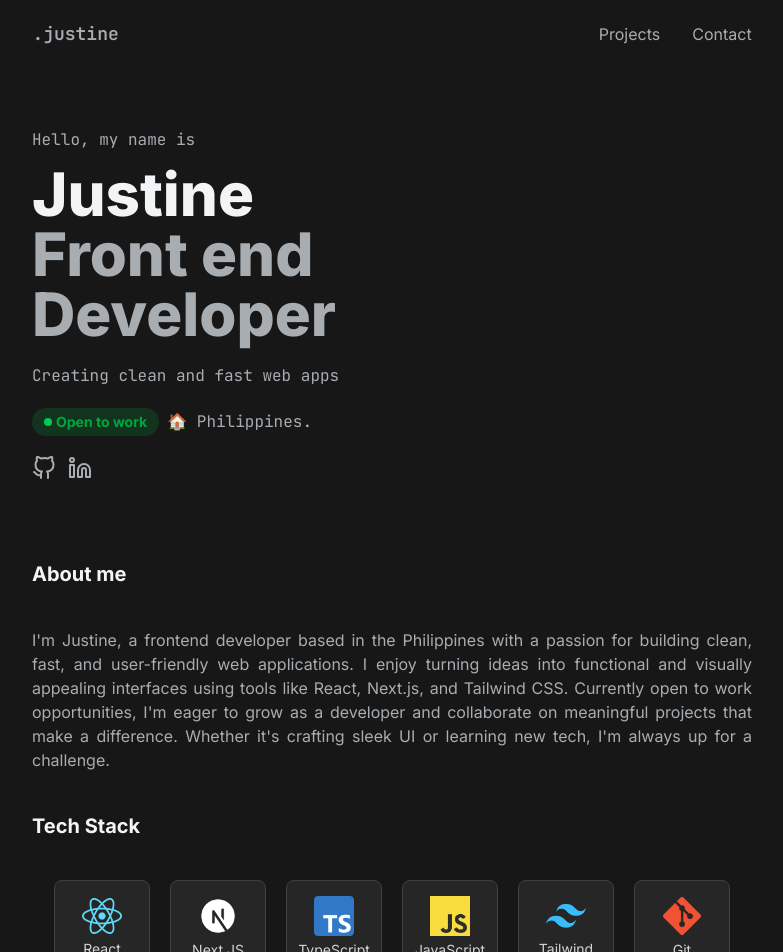
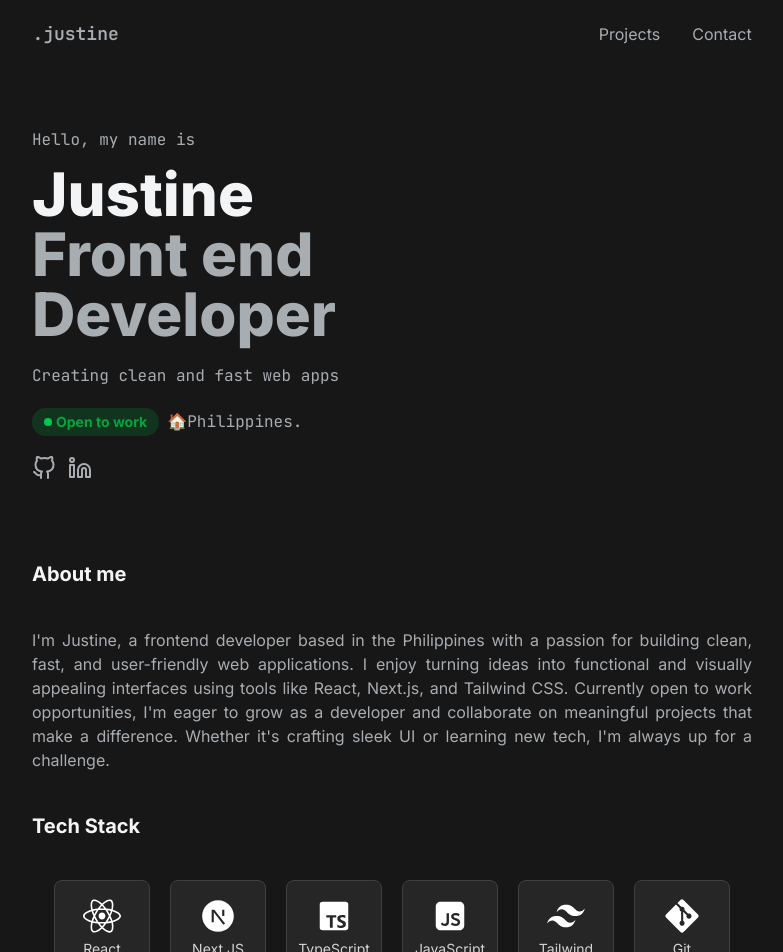
Before and after one commit to Syddl/justine-portfolio, a Next.js app: page / in a window 1280 px wide. Shown: the top 952 px of the page, without its empty margins (248-1031 px from the left). Built offline with nearby package versions, Linux system fonts and the light colour scheme; no server answers.

Commit message:
feat: changed the tech stack icon

```diff
--- a/src/component/HeroSection.jsx
+++ b/src/component/HeroSection.jsx
@@ -27,7 +27,7 @@ const HeroSection = ({ jetbrains, inter }) => {
             Open to work
           </h1>
         </div>
-        <h1 className={`${jetbrains.className}`}>🏠 Philippines.</h1>
+        <h1 className={`${jetbrains.className}`}>🏠Philippines.</h1>
       </div>
       <div className="flex items-center gap-3">
         <a href="https://github.com/Syddl" target="_blank">
--- a/src/component/ProjectCard.jsx
+++ b/src/component/ProjectCard.jsx
@@ -20,7 +20,7 @@ export default function ProjectCard(props) {
     <div className="group cursor-pointer p-4 -m-4 rounded-lg hover:bg-neutral-800/30 transition-all duration-300">
       <div className="flex items-center justify-between mb-3">
         <h1
-          className={`${inter.className}  text-xl font-medium text-neutral-100 group-hover:text-blue-400 transition-colors`}
+          className={`${inter.className}  text-xl font-medium text-neutral-100 group-hover:text-green-400 transition-colors`}
         >
           {props.data.name}
         </h1>
@@ -35,13 +35,13 @@ export default function ProjectCard(props) {
           <Link
             target="_blank"
             href={props.data.projectURL}
-            className="text-neutral-500 hover:text-blue-400 transition-colors"
+            className="text-neutral-500 hover:text-neutral-300 transition-colors"
           >
             <FiExternalLink className="h-4 w-4" />
           </Link>
           <Link
             href={`/projects/${props.data.name}`}
-            className="text-neutral-500 hover:text-blue-400 transition-colors"
+            className="text-neutral-500 hover:text-neutral-300 transition-colors"
           >
             <FiAlertCircle className="h-4 w-4" />
           </Link>
--- a/src/component/StackCard.jsx
+++ b/src/component/StackCard.jsx
@@ -6,16 +6,10 @@ const inter = Inter({
   subsets: ["latin"],
 });
 
-export default function StackCard({ img, name }) {
+export default function StackCard({ icon: Icon, name }) {
   return (
     <div className="flex flex-col items-center justify-center p-4 bg-neutral-800 border border-neutral-700 rounded-lg text-neutral-300 text-sm hover:bg-neutral-700 transition-colors duration-200 w-24 h-24">
-      <Image
-        src={img}
-        width={24}
-        height={24}
-        alt={name}
-        className="object-contain w-10 h-10 mb-1"
-      />
+      <Icon className=" w-10 h-10 mb-1 text-white" />
       <span className={`${inter.className} text-center`}>{name}</span>
     </div>
   );
--- a/src/component/TechStackSection.jsx
+++ b/src/component/TechStackSection.jsx
@@ -11,7 +11,7 @@ const TechStackSection = ({ inter }) => {
       </h1>
       <div className="flex flex-wrap gap-5 justify-center items-center">
         {stack.map((data, index) => (
-          <StackCard key={index} img={data.img} name={data.name} />
+          <StackCard key={index} icon={data.icon} name={data.name} />
         ))}
       </div>
     </section>
--- a/src/data/stackdata.js
+++ b/src/data/stackdata.js
@@ -1,68 +1,68 @@
-import css from "../../public/css.webp";
-import html from "../../public/html.webp";
-import git from "../../public/git.webp";
-import js from "../../public/js.webp";
-import nextjs from "../../public/nextjs.webp";
-import react from "../../public/react.webp";
-import tailwind from "../../public/tailwind.webp";
-import ts from "../../public/ts.webp";
-import cs from "../../public/cs.webp";
-import java from "../../public/java.webp";
-import pythn from "../../public/python.webp";
-import supabase from "../../public/supabase.webp";
-import firebase from "../../public/firebase.webp";
+import { FaReact } from "react-icons/fa";
+import { RiNextjsFill } from "react-icons/ri";
+import { BiLogoTypescript } from "react-icons/bi";
+import { RiJavascriptFill } from "react-icons/ri";
+import { RiTailwindCssFill } from "react-icons/ri";
+import { FaGitAlt } from "react-icons/fa";
+import { FaJava } from "react-icons/fa";
+import { FaPython } from "react-icons/fa";
+import { RiSupabaseFill } from "react-icons/ri";
+import { TbBrandCSharp } from "react-icons/tb";
+import { IoLogoFirebase } from "react-icons/io5";
+import { FaHtml5 } from "react-icons/fa";
+import { IoLogoCss3 } from "react-icons/io";
 
 export const stack = [
   {
-    img: react,
+    icon: FaReact,
     name: "React",
   },
   {
-    img: nextjs,
+    icon: RiNextjsFill,
     name: "Next JS",
   },
   {
-    img: ts,
+    icon: BiLogoTypescript,
     name: "TypeScript",
   },
   {
-    img: js,
+    icon: RiJavascriptFill,
     name: "JavaScript",
   },
   {
-    img: tailwind,
+    icon: RiTailwindCssFill,
     name: "Tailwind",
   },
   {
-    img: git,
+    icon: FaGitAlt,
     name: "Git",
   },
   {
-    img: java,
+    icon: FaJava,
     name: "Java",
   },
   {
-    img: pythn,
+    icon: FaPython,
     name: "Python",
   },
   {
-    img: cs,
+    icon: TbBrandCSharp,
     name: "C#",
   },
   {
-    img: supabase,
+    icon: RiSupabaseFill,
     name: "Supabase",
   },
   {
-    img: firebase,
+    icon: IoLogoFirebase,
     name: "Firebase",
   },
   {
-    img: html,
+    icon: FaHtml5,
     name: "HTML",
   },
   {
-    img: css,
+    icon: IoLogoCss3,
     name: "CSS",
   },
 ];
```
